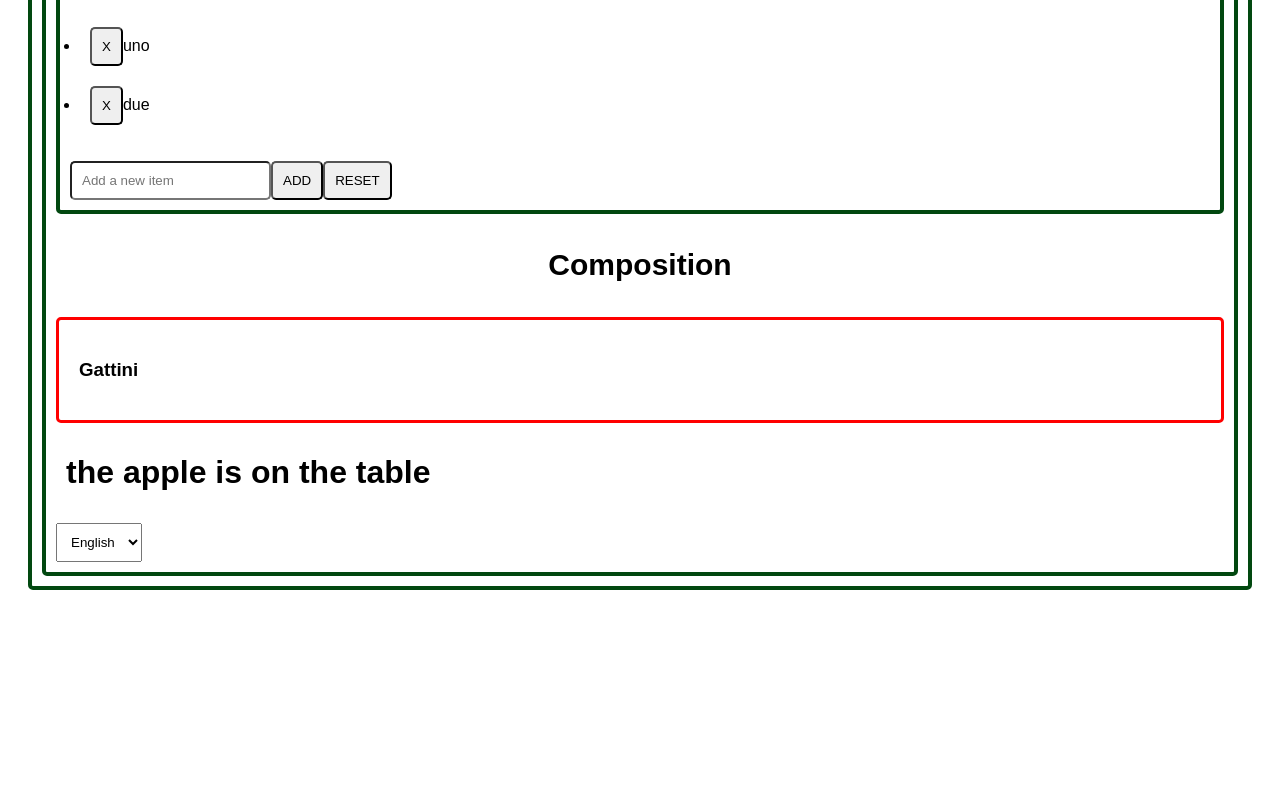
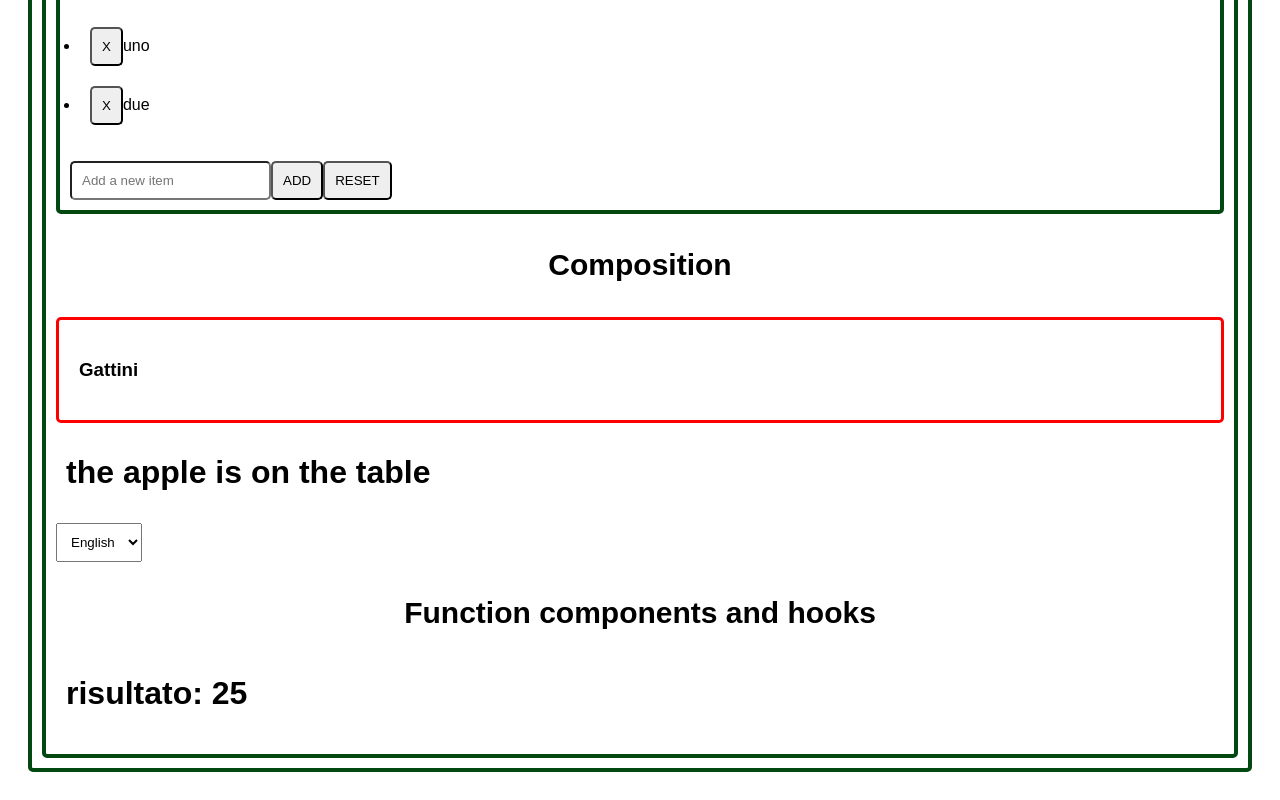
Before and after one commit to darthClara/react-exercises, a React (Create React App) app: page / in a window 1280 px wide. Shown: the part 1599-2399 px from the top of the page. Before the commit the page ends 2217 px from the top, so only its background shows below. Built offline with nearby package versions, Linux system fonts and the light colour scheme.

Commit message:
function components2

```diff
--- a/src/App.js
+++ b/src/App.js
@@ -10,6 +10,7 @@ import UncontrolledLogin from "./FormsListsAndStyling/UncontrolledLogin";
 import TodoList from "./FormsListsAndStyling/TodoList";
 import Container from "./Components/Container";
 import { Language } from "./Components/Language";
+import Sum from "./FunctionComponentsAndHooks/Sum";
 
 export default class App extends React.Component {
     render() {
@@ -38,6 +39,8 @@ export default class App extends React.Component {
                 <h2 style={{textAlign: "center", fontSize: "30px"}}>Composition</h2>
                 <Container title="Gattini"/>
                 <Language />
+                <h2 style={{textAlign: "center", fontSize: "30px"}}>Function components and hooks</h2>
+                <Sum numeri={[10, 5, 10]}/>
             </div>
         )
     }
--- /dev/null
+++ b/src/FunctionComponentsAndHooks/Sum.js
@@ -0,0 +1,11 @@
+import React from "react";
+
+export default function Sum(props) {
+    const numeri = [...props.numeri]
+
+    let total = numeri.reduce((previous, next) => {
+      return previous + next
+    })
+
+  return <h1>risultato: {total}</h1>
+}
```
